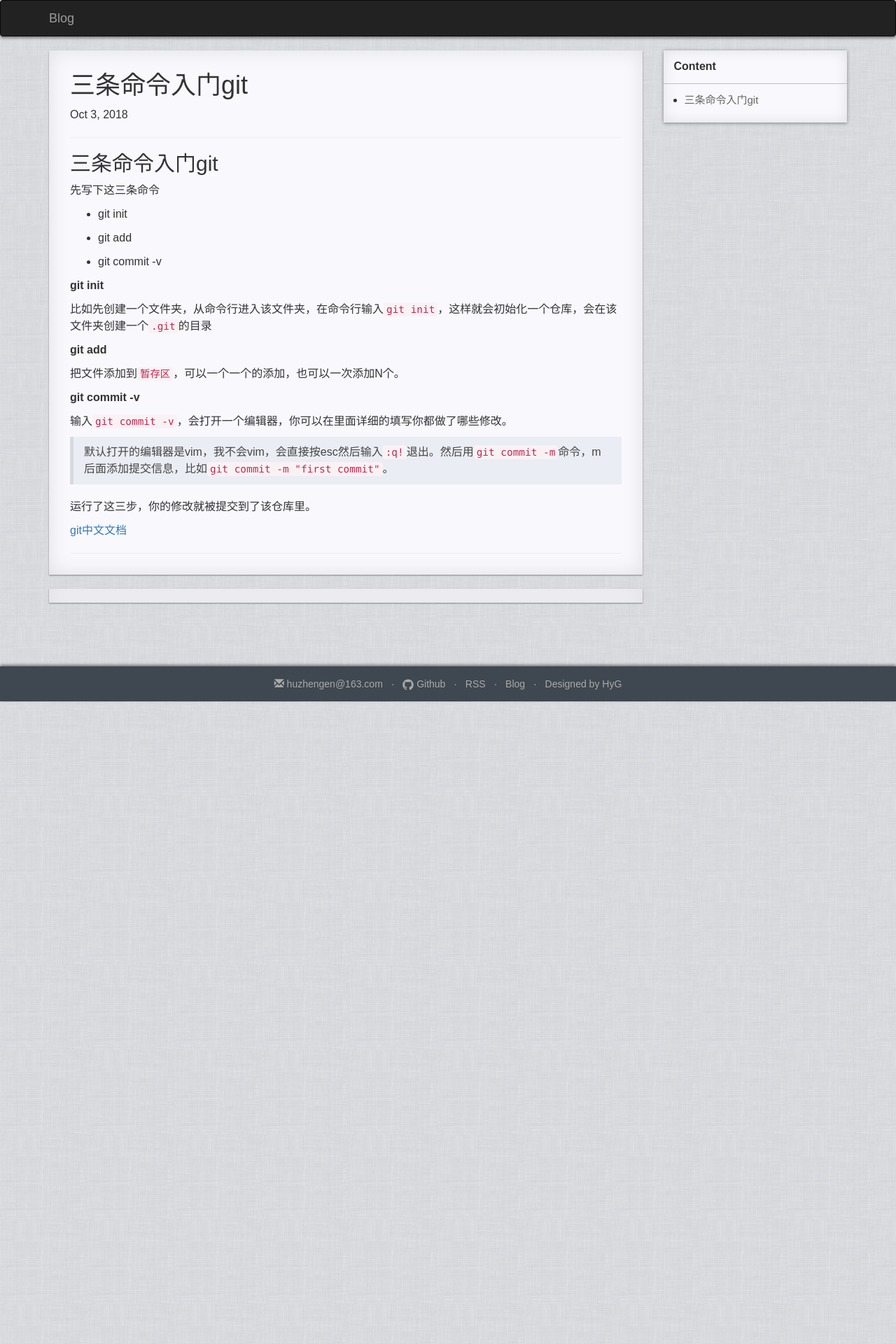
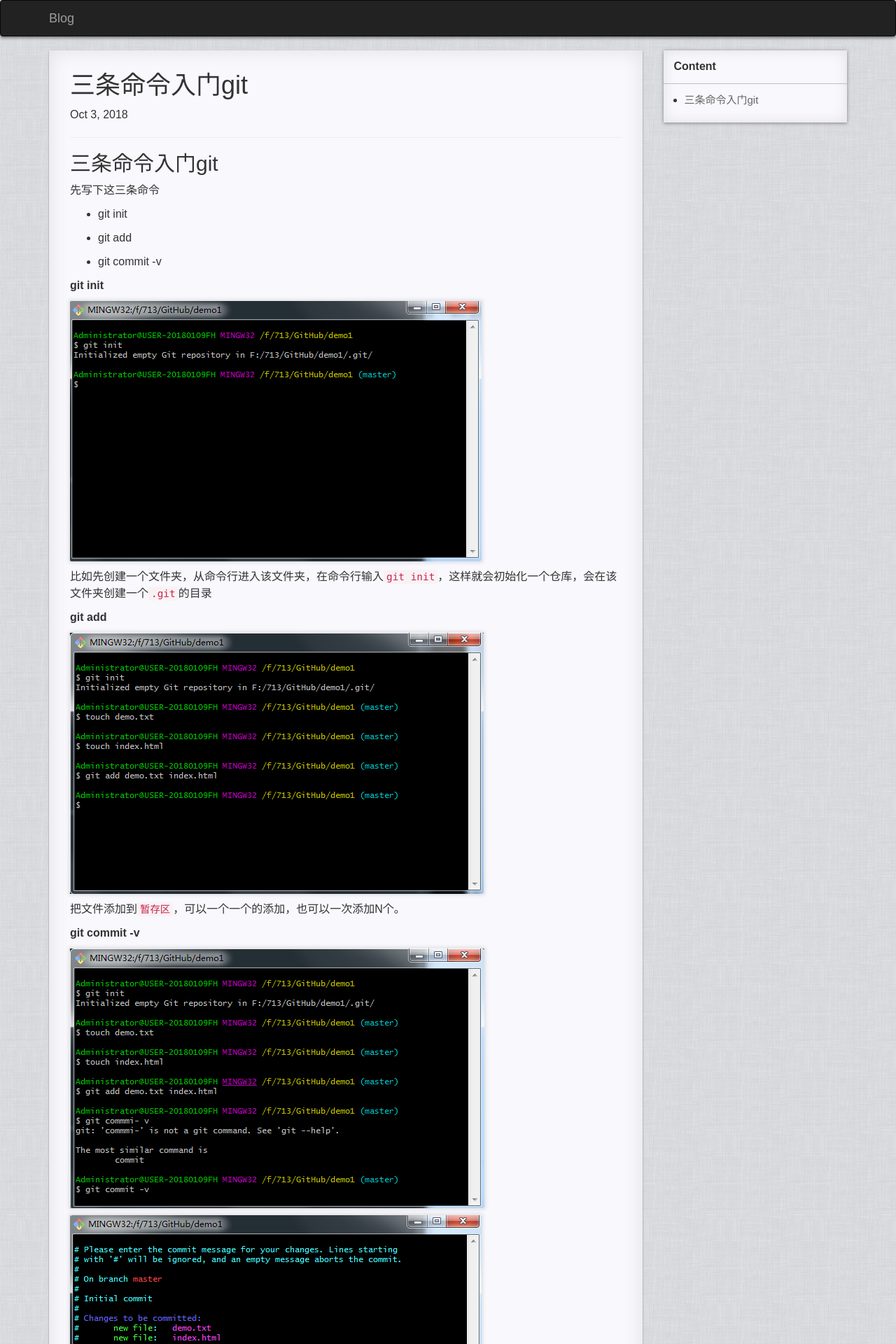
Before and after one commit to huzhengen/huzhengen.github.io, a Jekyll site: the page built from _posts/2018-10-03-git-intro.md, in a window 1280 px wide. Shown: the top 1920 px of the page at 70% size. Built offline with Jekyll 4.4.1, drawn with Linux system fonts in a browser that asks for light colours; nearby versions of some CDN libraries; comment, search, counter and statistics services are not loaded; a style sheet for code colours, icons or effects is not loaded; before the commit the page ends 1002 px from its top, so only the background shows below that.

Commit message:
blog1003

```diff
--- a/_posts/2018-10-03-git-intro.md
+++ b/_posts/2018-10-03-git-intro.md
@@ -21,15 +21,25 @@ excerpt: 三条命令入门git
 
 **git init**
 
+![/static/images/git-intro-1.png](/static/images/git-intro-1.png)
+
 比如先创建一个文件夹，从命令行进入该文件夹，在命令行输入`git init`，这样就会初始化一个仓库，会在该文件夹创建一个`.git`的目录
 
 **git add**
+
+![/static/images/git-intro-2.png](/static/images/git-intro-2.png)
 
 把文件添加到`暂存区`，可以一个一个的添加，也可以一次添加N个。
 
 **git commit -v**
 
+![/static/images/git-intro-3.png](/static/images/git-intro-3.png)
+
+![/static/images/git-intro-4.png](/static/images/git-intro-4.png)
+
 输入`git commit -v`，会打开一个编辑器，你可以在里面详细的填写你都做了哪些修改。
+
+![/static/images/git-intro-5.png](/static/images/git-intro-5.png)
 
 > 默认打开的编辑器是vim，我不会vim，会直接按esc然后输入`:q!`退出。然后用`git commit -m`命令，m后面添加提交信息，比如`git commit -m "first commit"`。
 
```
Also changed, not shown: static/images/git-intro-1.png (added), static/images/git-intro-2.png (added), static/images/git-intro-3.png (added), static/images/git-intro-4.png (added), static/images/git-intro-5.png (added).
